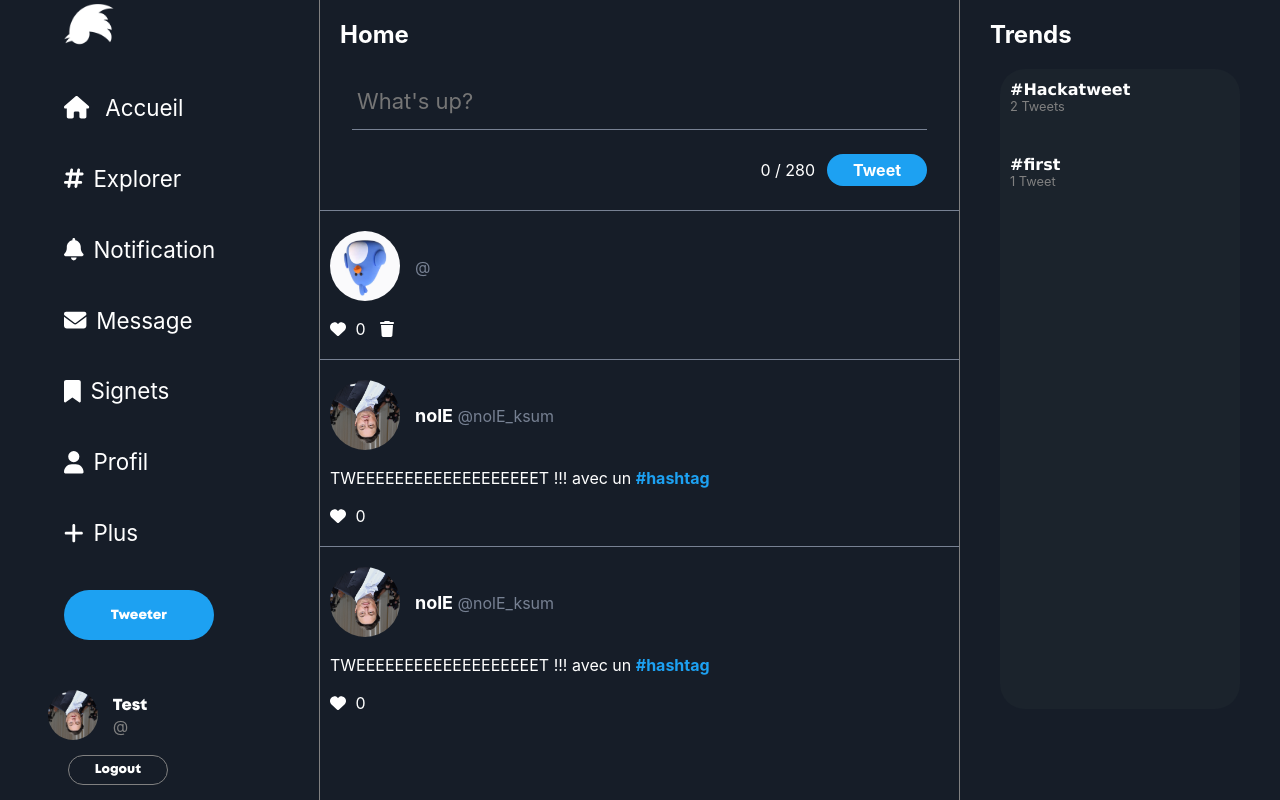
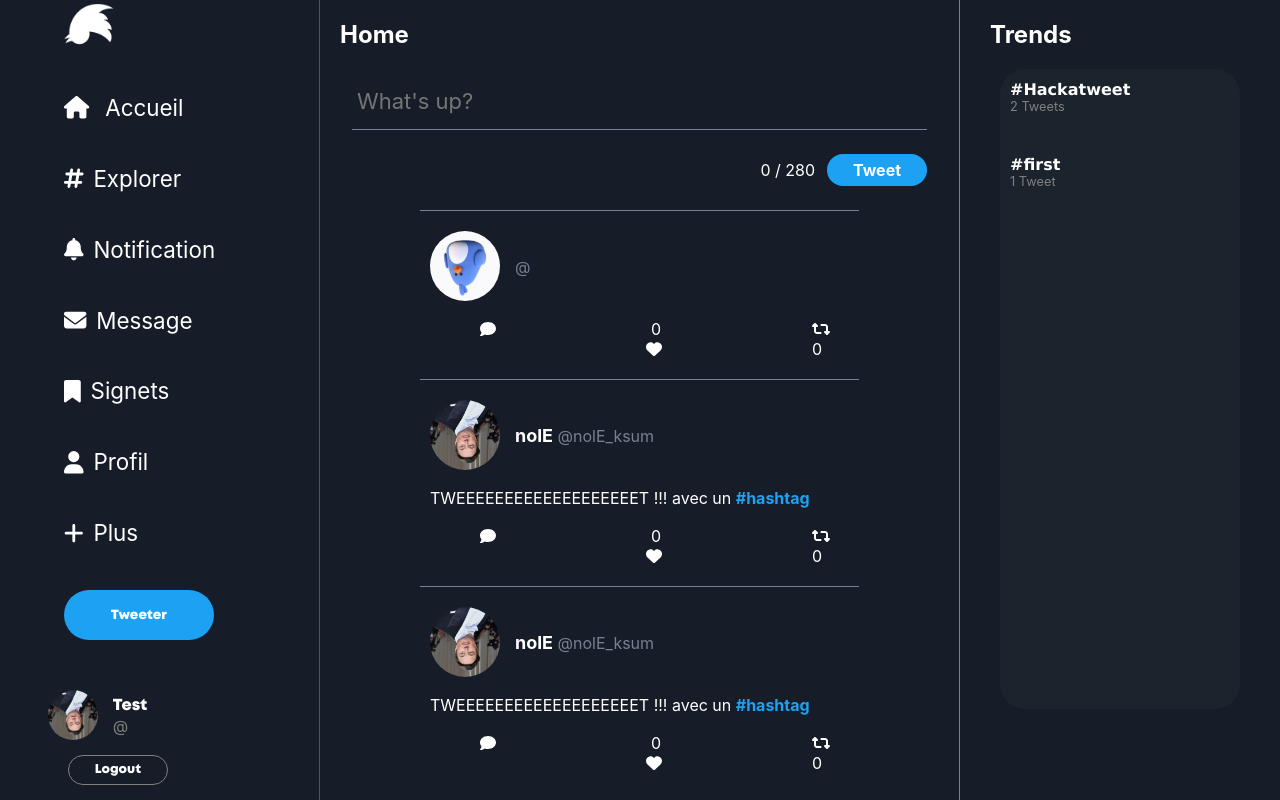
Before and after one commit to Yelizze/twitterfork-front, a Next.js app: page /home in a window 1280 px wide. Both pictures are taken after a click on the button "Tweeter". Built offline with nearby package versions, Linux system fonts and the light colour scheme.

Commit message:
retweet btn

```diff
--- a/components/LastTweet.js
+++ b/components/LastTweet.js
@@ -1,38 +1,101 @@
-import styles from '../styles/Tweet.module.css';
+import styles from "../styles/Tweet.module.css";
 import Image from "next/image";
-import { FontAwesomeIcon } from '@fortawesome/react-fontawesome'
-import { faHeart, faTrash } from '@fortawesome/free-solid-svg-icons'
-import { useSelector, useDispatch } from 'react-redux';
-import { useState } from 'react';
-import { deleteTweet } from '../reducers/tweets';
+import { FontAwesomeIcon } from "@fortawesome/react-fontawesome";
+import {
+  faHeart,
+  faTrash,
+  faComment,
+  faRetweet,
+} from "@fortawesome/free-solid-svg-icons";
+import { useSelector, useDispatch } from "react-redux";
+import { useState } from "react";
+import { deleteTweet } from "../reducers/tweets";
 
 function LastTweet(props) {
   const dispatch = useDispatch();
   const username = useSelector((state) => state.user.value.username);
-    const [isLiked, setIsLiked] = useState(false)
-    const [likeCount, setLikeCount] = useState(0)
+  const [isLiked, setIsLiked] = useState(false);
+  const [likeCount, setLikeCount] = useState(0);
+  const [isComment, setIsComment] = useState(false);
+  const [commentCount, setCommentCount] = useState(0);
+
+  const [isRetweet, setIsRetweet] = useState(false);
+  const [RetweetCount, setRetweetCount] = useState(0);
 
   let likeStyle;
   const handleLike = () => {
     console.log("J'aime");
     setLikeCount(likeCount + 1);
-        setIsLiked(!isLiked)
+    setIsLiked(!isLiked);
+  };
+
+  if (isLiked) {
+    likeStyle = { color: "#F7317C" };
   }
 
-    if (isLiked) {
-        likeStyle = {color: '#F7317C'}
+  let CommentStyle;
+  const handleComment = () => {
+    console.log("J'aime");
+    setCommentCount(commentCount + 1);
+    setIsComment(!isComment);
+  };
+
+  if (isComment) {
+    CommentStyle = { color: "#1da1f2" };
   }
 
+  let retweetStyle;
+  const handleRetweet = () => {
+    console.log("J'aime");
+    setRetweetCount(RetweetCount + 1);
+    setIsRetweet(!isRetweet);
+  };
+
+  if (isRetweet) {
+    retweetStyle = { color: "#00BA7C" };
+  }
 
   return (
     <div className={styles.tweetRow}>
       <div className={styles.userHeader}>
-            <Image className={styles.profilePic} src='/profilpic2.png' alt='nolE' height="70" width="70"/>
-            <p><span className={styles.userName}>{ username }</span>  <span className={styles.userTag}>@{ username }</span></p>
+        <Image
+          className={styles.profilePic}
+          src="/profilpic2.png"
+          alt="nolE"
+          height="70"
+          width="70"
+        />
+        <p>
+          <span className={styles.userName}>{username}</span>{" "}
+          <span className={styles.userTag}>@{username}</span>
+        </p>
       </div>
       <p>{props.message}</p>
-        <FontAwesomeIcon icon={faHeart} onClick={() => handleLike()} style={likeStyle}/> <span className={styles.likeCount}> {likeCount} </span>
-        <FontAwesomeIcon icon={faTrash} onClick={() => dispatch(deleteTweet(props.message))} className={styles.delete}/>
+      <div className={styles.tweetIcon}>
+        <div>
+          <FontAwesomeIcon
+            icon={faComment}
+            onClick={() => handleComment()}
+            style={CommentStyle}
+          />
+        </div>
+        <div>
+          <span className={styles.likeCount}> {likeCount} </span>
+          <FontAwesomeIcon
+            icon={faHeart}
+            onClick={() => handleLike()}
+            style={likeStyle}
+          />
+        </div>
+        <div>
+          <FontAwesomeIcon
+            icon={faRetweet}
+            onClick={() => handleRetweet()}
+            style={retweetStyle}
+          />
+          <span className={styles.likeCount}> {RetweetCount} </span>
+        </div>
+      </div>
     </div>
   );
 }
--- a/components/Tweet.js
+++ b/components/Tweet.js
@@ -1,31 +1,97 @@
-import styles from '../styles/Tweet.module.css';
+import styles from "../styles/Tweet.module.css";
 import Image from "next/image";
-import { FontAwesomeIcon } from '@fortawesome/react-fontawesome'
-import { faHeart } from '@fortawesome/free-solid-svg-icons'
-import { useState } from 'react';
+import { FontAwesomeIcon } from "@fortawesome/react-fontawesome";
+import {
+  faHeart,
+  faComment,
+  faRetweet,
+} from "@fortawesome/free-solid-svg-icons";
+import { useState } from "react";
 
 function Tweet() {
-  const [isLiked, setIsLiked] = useState(false)
-  const [likeCount, setLikeCount] = useState(0)
+  const [isComment, setIsComment] = useState(false);
+  const [commentCount, setCommentCount] = useState(0);
+  const [isLiked, setIsLiked] = useState(false);
+  const [likeCount, setLikeCount] = useState(0);
+  const [isRetweet, setIsRetweet] = useState(false);
+  const [RetweetCount, setRetweetCount] = useState(0);
   let likeStyle;
   const handleLike = () => {
-      console.log("J'aime");
-      setLikeCount(likeCount + 1);
-      setIsLiked(!isLiked)
+    console.log("J'aime");
+    setLikeCount(likeCount + 1);
+    setIsLiked(!isLiked);
+  };
+
+  if (isLiked) {
+    likeStyle = { color: "#F7317C" };
   }
 
-  if (isLiked) {
-      likeStyle = {color: '#F7317C'}
+  let CommentStyle;
+  const handleComment = () => {
+    console.log("J'aime");
+    setCommentCount(commentCount + 1);
+    setIsComment(!isComment);
+  };
+
+  if (isComment) {
+    CommentStyle = { color: "#1da1f2" };
+  }
+
+  let retweetStyle;
+  const handleRetweet = () => {
+    console.log("J'aime");
+    setRetweetCount(RetweetCount + 1);
+    setIsRetweet(!isRetweet);
+  };
+
+  if (isRetweet) {
+    retweetStyle = { color: "#00BA7C" };
   }
 
   return (
     <div className={styles.tweetRow}>
-        <div className={styles.userHeader}>
-            <Image className={styles.profilePic} src='/profilepic.jpg' alt='nolE' height="70" width="70"/>
-            <p><span className={styles.userName}>nolE</span> <span className={styles.userTag}>@nolE_ksum</span></p>
+      <div className={styles.userHeader}>
+        <Image
+          className={styles.profilePic}
+          src="/profilepic.jpg"
+          alt="nolE"
+          height="70"
+          width="70"
+        />
+        <p>
+          <span className={styles.userName}>nolE</span>{" "}
+          <span className={styles.userTag}>@nolE_ksum</span>
+        </p>
+      </div>
+      <p>
+        TWEEEEEEEEEEEEEEEEEEET !!! avec un{" "}
+        <span className={styles.hashtag}>#hashtag</span>
+      </p>
+      <div className={styles.tweetIcon}>
+        <div>
+          <FontAwesomeIcon
+            icon={faComment}
+            onClick={() => handleComment()}
+            style={CommentStyle}
+          />
         </div>
-        <p>TWEEEEEEEEEEEEEEEEEEET !!! avec un <span className={styles.hashtag}>#hashtag</span></p>
-        <FontAwesomeIcon icon={faHeart} onClick={() => handleLike()} style={likeStyle}/> <span className={styles.likeCount}> {likeCount} </span>
+        <div>
+          <span className={styles.likeCount}> {likeCount} </span>
+          <FontAwesomeIcon
+            icon={faHeart}
+            onClick={() => handleLike()}
+            style={likeStyle}
+          />
+        </div>
+        <div>
+          <FontAwesomeIcon
+            icon={faRetweet}
+            onClick={() => handleRetweet()}
+            style={retweetStyle}
+          />
+          <span className={styles.likeCount}> {RetweetCount} </span>
+        </div>
+      </div>
     </div>
   );
 }
--- a/styles/Home.module.css
+++ b/styles/Home.module.css
@@ -27,7 +27,7 @@
   display: flex;
   flex-direction: column;
   justify-content: space-between;
-  border-right: solid 1px grey;
+  border-right: solid 1px rgb(83, 83, 83);
   margin: 0;
   padding: 0;
 }
@@ -63,7 +63,7 @@
 .inputTweet {
   background-color: transparent;
   border: none;
-  color: #778193;
+  color: white;
   font-size: 22px;
   border-bottom: 1px solid #778193;
   width: 100%;
--- a/styles/Tweet.module.css
+++ b/styles/Tweet.module.css
@@ -6,6 +6,7 @@
 .tweetRow {
   border-top: 1px solid #778193;
   padding: 20px 10px;
+  margin: 0 100px;
 }
 .tweetRow p {
   margin: 18px 0;
@@ -73,5 +74,11 @@
 }
 
 .delete {
-    margin-left: 10px;
+  margin-left: 10px;
 }
+.tweetIcon {
+  display: flex;
+  /* justify-content: space-around; */
+  margin: 0 50px;
+  gap: 150px;
+}
```
Also changed, not shown: components/Home.js (+14 -18 lines). Lines whose indentation alone changed are shown as unchanged.
